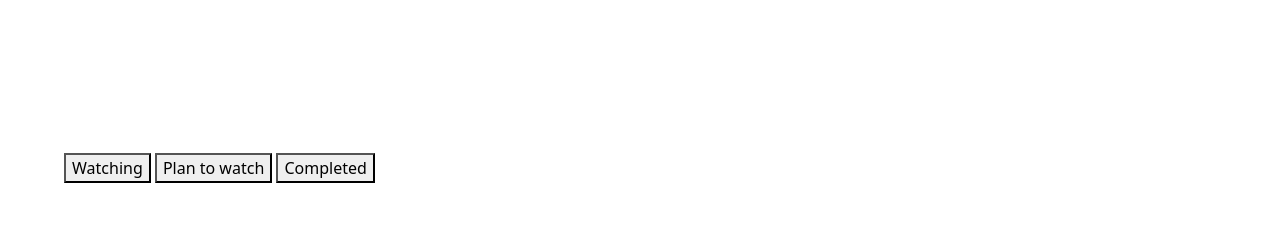
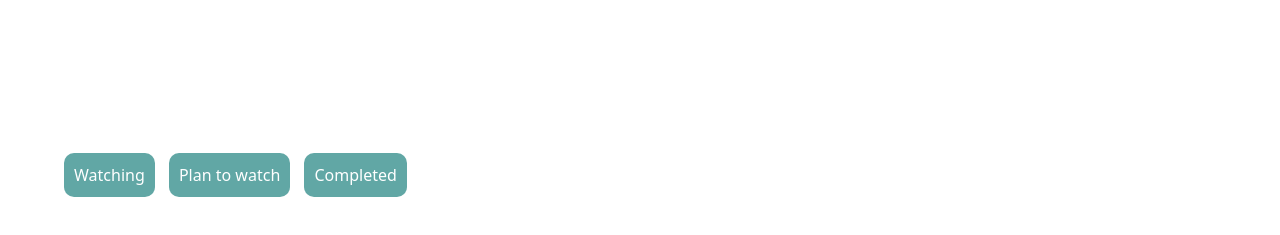
Before and after one commit to LordofMankid/anime, a website: page pages/anime-view.html in a window 1280 px wide. Shown: the part 63-298 px from the top of the page. Drawn offline with nearby package versions, Linux system fonts and the light colour scheme; no server answers.

```diff
--- a/css/anime-view.css
+++ b/css/anime-view.css
@@ -9,6 +9,24 @@
 
 #anime-synopsis {
     width: 50%;
+}
+
+.add-to-list-button {
+    border: 0px solid black;
+    background-color: #61A7A5;
+    color: white;
+    padding: 10px;
+    border-radius: 10px;
+    margin-right: 10px;
+    transition: 0.2s ease;
+}
+
+.add-to-list-button:hover {
+    background-color: #396d6c;
+}
+
+.add-to-list-button:active {
+    background-color: #1d4847;
 }
 
 @media screen and (max-width: 768px) {
--- a/pages/anime-view.html
+++ b/pages/anime-view.html
@@ -54,9 +54,9 @@
         <br>
         <h6 id="anime-synopsis"></h6>
         <br>
-        <button id="save-watching-button">Watching</button>
-        <button id="save-planned-button">Plan to watch</button>
-        <button id="save-completed-button">Completed</button>
+        <button id="save-watching-button" class="add-to-list-button">Watching</button>
+        <button id="save-planned-button" class="add-to-list-button">Plan to watch</button>
+        <button id="save-completed-button" class="add-to-list-button">Completed</button>
         <br><br>
         <h6 id="error"></h6>
     </div>
```
Also changed, not shown: pages/home.html (+1 -1 lines), pages/profile.html (+1 -1 lines).
